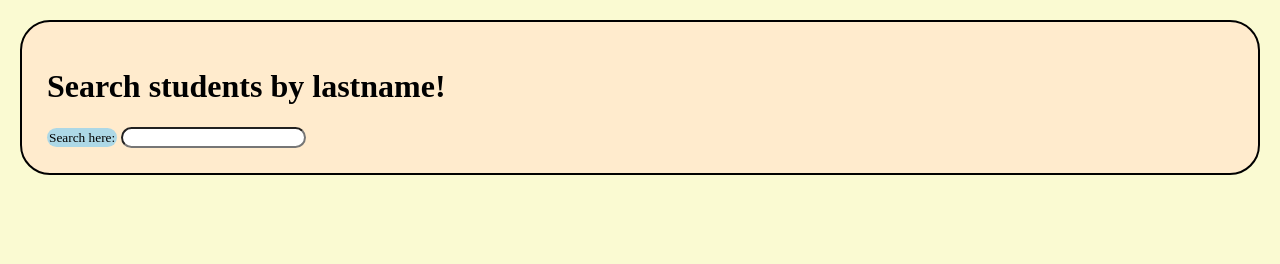
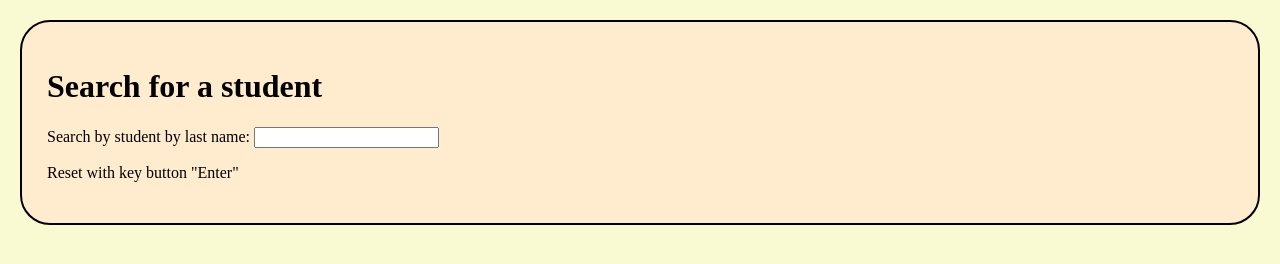
Before and after one commit to Jocke1999/-ME132A-U3, a plain HTML site: page students.html in a window 1280 px wide. Drawn offline with Linux system fonts and the light colour scheme.

Commit message:
Update students.html

```diff
--- a/students.html
+++ b/students.html
@@ -1,22 +1,24 @@
 <!DOCTYPE html>
 <html lang="en">
   <head>
-    <meta charset="UTF-8">
-    <meta http-equiv="X-UA-Compatible" content="IE=edge">
-    <meta name="viewport" content="width=device-width, initial-scale=1.0">
-    <link rel="stylesheet" href="students.css">
-    <title>U3
-    </title>
+    <meta charset="UTF-8" />
+    <meta http-equiv="X-UA-Compatible" content="IE=edge" />
+    <meta name="viewport" content="width=device-width, initial-scale=1.0" />
+    <link rel="stylesheet" href="students.css" />
+    <title>U3</title>
   </head>
   <body>
     <div id="wrapper">
-      <h1>Search students by lastname!</h1>
+      <h1>Search for a student</h1>
       <div id="form">
-          <label for="student-search">Search here:</label>
-              <input type="search" id= "student-search"/>
-              <div id="results"></div>
+        <form>
+          Search by student by last name:
+          <input type="text" id="students-search" />
+        </form>
+        <p id="p2">Reset with key button "Enter"</p>
       </div>
-      </div>
+
+      <div id="result"></div>
     </div>
     <script src="database.js"></script>
     <script src="students.js"></script>
```
Lines whose indentation alone changed are shown as unchanged.
